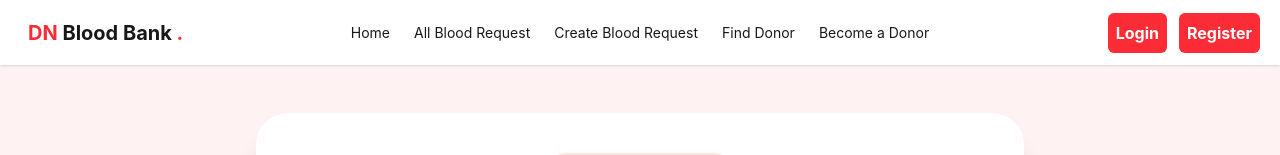
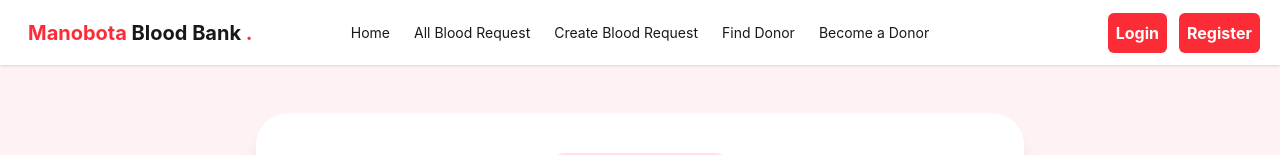
Before and after one commit to Saim850/Manobota-Blood-Bank-Client, a React (Vite) app: page /update-blood-request/1 in a window 1280 px wide. Shown: the top 155 px of the page. Built offline with nearby package versions, Linux system fonts and the light colour scheme; no server answers.

Commit message:
website name changed successfully

```diff
--- a/src/components/Navber/LogOutNavber.jsx
+++ b/src/components/Navber/LogOutNavber.jsx
@@ -18,7 +18,7 @@ return(
                 <li><Link to="/become-donor">Become a Donor</Link></li>
             </ul>
             </div>
-            <Link to="/" className="font-bold text-xl ml-5"><span className="text-red-500">DN</span> Blood Bank <span className="text-red-500">.</span></Link>
+            <Link to="/" className="font-bold text-xl ml-5"><span className="text-red-500">Manobota</span> Blood Bank <span className="text-red-500">.</span></Link>
         </div>
         <div className="navbar-center hidden lg:flex">
             <ul className="menu menu-horizontal px-1">
--- a/src/components/Navber/LoginNavber.jsx
+++ b/src/components/Navber/LoginNavber.jsx
@@ -21,7 +21,7 @@ const LoginNavber = () => {
                     <li><Link to="/become-donor">Become a Donor</Link></li>
                 </ul>
                 </div>
-                <Link to="/" className="font-bold text-xl ml-5"><span className="text-red-500">DN</span> Blood Bank <span className="text-red-500">.</span></Link>
+                <Link to="/" className="font-bold text-xl ml-5"><span className="text-red-500">Manobota</span> Blood Bank <span className="text-red-500">.</span></Link>
             </div>
             <div className="navbar-center hidden lg:flex">
                 <ul className="menu menu-horizontal px-1 font-medium">
```
